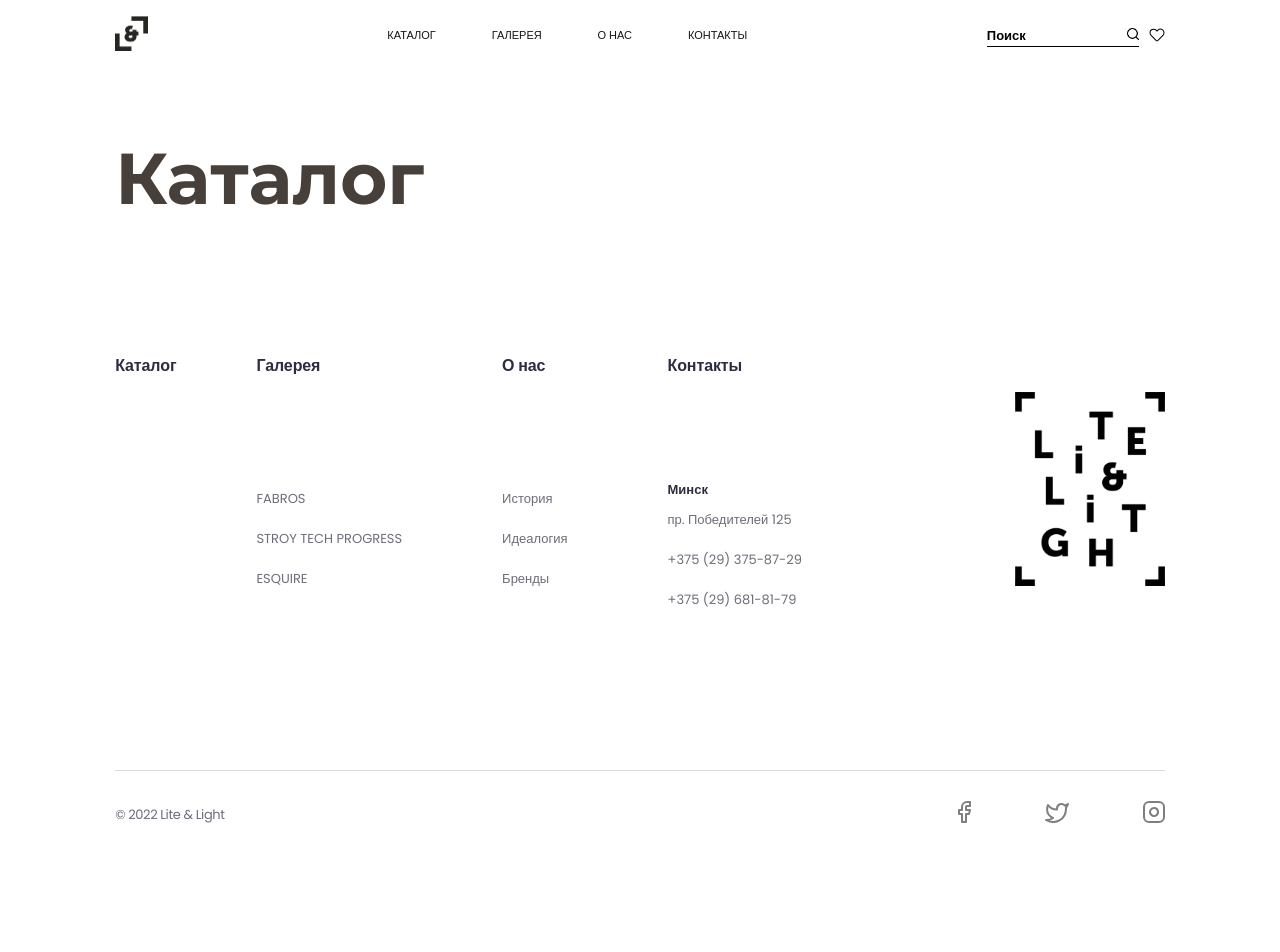
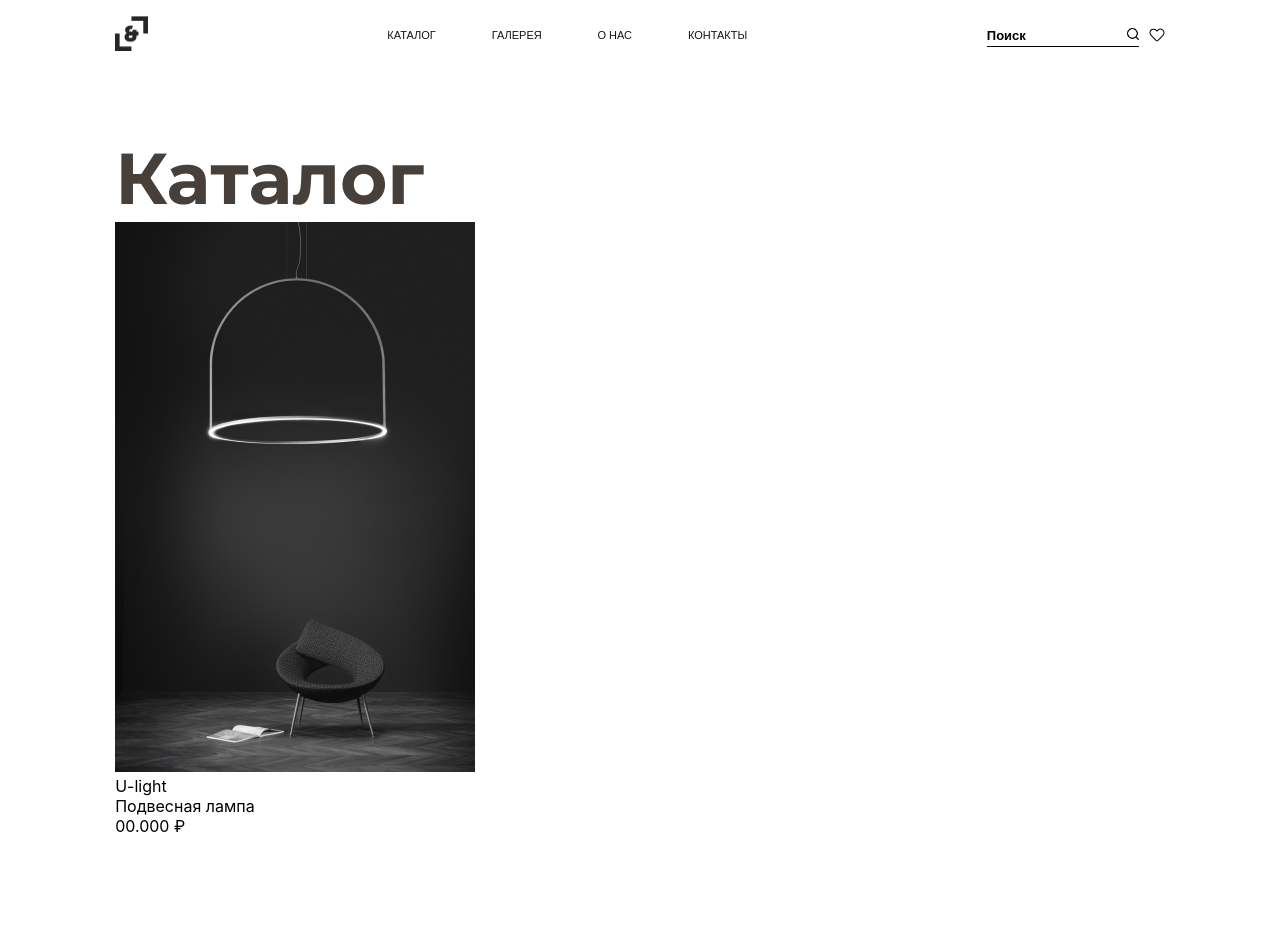
Before and after one commit to LexaMart/Lite_and_Light, a React (Create React App) app: page /catalog in a window 1280 px wide. Shown: the top 952 px of the page. Before the commit the page ends 909 px from the top, so only its background shows below. Built offline with nearby package versions, Linux system fonts and the light colour scheme.

Commit message:
add catalog items

```diff
--- /dev/null
+++ b/src/components/catalogTable/catalogItem/index.js
@@ -0,0 +1,20 @@
+import React from "react";
+import "./index.css";
+
+export const CatalogItem = ({ ...props }) => {
+  return (
+    <div className="catalog-table-item">
+      <img className="catalog-table-item-img" src={props.image}></img>
+      <div className="catalog-table-item-box">
+        <div className="catalog-table-item-desk">
+          <p className="catalog-table-item-desk-title">{props.title}</p>
+          <p className="catalog-table-item-desk-subtitle">{props.subtitle}</p>
+        </div>
+        <div className="catalog-table-item-info">
+          <div className="catalog-table-item-info-price">{props.price}</div>
+          <svg></svg>
+        </div>
+      </div>
+    </div>
+  );
+};
--- /dev/null
+++ b/src/components/catalogTable/index.js
@@ -0,0 +1,21 @@
+import React from "react";
+import { CatalogItem } from "./catalogItem";
+import { products } from "../../data/products";
+import "./index.css";
+
+export const CatalogTable = ({ ...props }) => {
+  return (
+    <div className="catalog-table">
+      {products.map((product, idx) => (
+        <div key={idx} className="catalog-item-wrapper">
+          <CatalogItem
+            title={product.title}
+            subtitle={product.subtitle}
+            image={product.image}
+            price={product.price}
+          />
+        </div>
+      ))}
+    </div>
+  );
+};
--- a/src/data/products.js
+++ b/src/data/products.js
@@ -1,194 +1,218 @@
-import { img1 } from "../assets/catalogImages/img1.png";
-import { img2 } from "../assets/catalogImages/img2.png";
-import { img3 } from "../assets/catalogImages/img3.png";
-import { img4 } from "../assets/catalogImages/img4.png";
-import { img5 } from "../assets/catalogImages/img5.png";
-import { img6 } from "../assets/catalogImages/img6.png";
-import { img7 } from "../assets/catalogImages/img7.png";
-import { img8 } from "../assets/catalogImages/img8.png";
-import { img9 } from "../assets/catalogImages/img9.png";
-import { img10 } from "../assets/catalogImages/img10.png";
-import { img11 } from "../assets/catalogImages/img11.png";
-import { img12 } from "../assets/catalogImages/img12.png";
-import { img13 } from "../assets/catalogImages/img13.png";
-import { img14 } from "../assets/catalogImages/img14.png";
-import { img15 } from "../assets/catalogImages/img15.png";
-import { img16 } from "../assets/catalogImages/img16.png";
-import { img17 } from "../assets/catalogImages/img17.png";
-import { img18 } from "../assets/catalogImages/img18.png";
-import { img19 } from "../assets/catalogImages/img19.png";
-import { img20 } from "../assets/catalogImages/img20.png";
-import { img21 } from "../assets/catalogImages/img21.png";
-import { img22 } from "../assets/catalogImages/img22.png";
-import { img23 } from "../assets/catalogImages/img23.png";
-import { img24 } from "../assets/catalogImages/img24.png";
+import img1 from "../assets/catalogImages/img1.png";
+import img2 from "../assets/catalogImages/img2.png";
+import img3 from "../assets/catalogImages/img3.png";
+import img4 from "../assets/catalogImages/img4.png";
+import img5 from "../assets/catalogImages/img5.png";
+import img6 from "../assets/catalogImages/img6.png";
+import img7 from "../assets/catalogImages/img7.png";
+import img8 from "../assets/catalogImages/img8.png";
+import img9 from "../assets/catalogImages/img9.png";
+import img10 from "../assets/catalogImages/img10.png";
+import img11 from "../assets/catalogImages/img11.png";
+import img12 from "../assets/catalogImages/img12.png";
+import img13 from "../assets/catalogImages/img13.png";
+import img14 from "../assets/catalogImages/img14.png";
+import img15 from "../assets/catalogImages/img15.png";
+import img16 from "../assets/catalogImages/img16.png";
+import img17 from "../assets/catalogImages/img17.png";
+import img18 from "../assets/catalogImages/img18.png";
+import img19 from "../assets/catalogImages/img19.png";
+import img20 from "../assets/catalogImages/img20.png";
+import img21 from "../assets/catalogImages/img21.png";
+import img22 from "../assets/catalogImages/img22.png";
+import img23 from "../assets/catalogImages/img23.png";
+import img24 from "../assets/catalogImages/img24.png";
 
 export const products = [
   {
     name: "U-light",
     id: "0001",
-    paragraphs: ["U-light", "Подвесная лампа"],
+    title: "U-light",
+    subtitle: "Подвесная лампа",
     image: [img1],
     price: "00.000 ₽",
   },
   {
     name: "U-light",
     id: "0002",
-    paragraphs: ["U-light", "Подвесная лампа"],
+    title: "U-light",
+    subtitle: "Подвесная лампа",
     image: [img2],
     price: "00.000 ₽",
   },
   {
     name: "U-light Acoustic",
     id: "0003",
-    paragraphs: ["U-light Acoustic", "Подвесная лампа"],
+    title: "U-light Acoustic",
+    subtitle: "Подвесная лампа",
     image: [img3],
     price: "00.000 ₽",
   },
   {
     name: "U-light Acoustic",
     id: "0004",
-    paragraphs: ["U-light Acoustic", "Настенная лампа"],
+    title: "U-light Acoustic",
+    subtitle: "Настенная лампа",
     image: [img4],
     price: "00.000 ₽",
   },
   {
     name: "U-light Acoustic",
     id: "0005",
-    paragraphs: ["U-light Acoustic", "Настенная лампа"],
+    title: "U-light Acoustic",
+    subtitle: "Настенная лампа",
     image: [img5],
     price: "00.000 ₽",
   },
   {
     name: "Hoops",
     id: "0006",
-    paragraphs: ["Hoops", "Потолочная лампа"],
+    title: "Hoops",
+    subtitle: "Потолочная лампа",
     image: [img6],
     price: "00.000 ₽",
   },
   {
     name: "Hoops",
     id: "0007",
-    paragraphs: ["Hoops", "Подвесная лампа"],
+    title: "Hoops",
+    subtitle: "Подвесная лампа",
     image: [img7],
     price: "00.000 ₽",
   },
   {
     name: "Wireflow",
     id: "0008",
-    paragraphs: ["Wireflow", "Подвесная лампа"],
+    title: "Wireflow",
+    subtitle: "Подвесная лампа",
     image: [img8],
     price: "00.000 ₽",
   },
   {
     name: "Wireflow Chandelier",
     id: "0009",
-    paragraphs: ["Wireflow Chandelier", "Подвесная лампа"],
+    title: "Wireflow Chandelier",
+    subtitle: "Подвесная лампа",
     image: [img9],
     price: "00.000 ₽",
   },
   {
     name: "Wireflow li neal",
     id: "0010",
-    paragraphs: ["Wireflow li neal", "Подвесная лампа"],
+    title: "Wireflow li neal",
+    subtitle: "Подвесная лампа",
     image: [img10],
     price: "00.000 ₽",
   },
   {
     name: "Wireflow free-form",
     id: "0011",
-    paragraphs: ["Wireflow free-form", "Подвесная лампа"],
+    title: "Wireflow free-form",
+    subtitle: "Подвесная лампа",
     image: [img11],
     price: "00.000 ₽",
   },
   {
     name: "Duo",
     id: "0012",
-    paragraphs: ["Duo", "Потолочная лампа"],
+    title: "Duo",
+    subtitle: "Потолочная лампа",
     image: [img12],
     price: "00.000 ₽",
   },
   {
     name: "Palma",
     id: "0013",
-    paragraphs: ["Palma", "Подвесная лампа"],
+    title: "Palma",
+    subtitle: "Подвесная лампа",
     image: [img13],
     price: "00.000 ₽",
   },
   {
     name: "Palma",
     id: "0014",
-    paragraphs: ["Palma", "Настенная лампа"],
+    title: "Palma",
+    subtitle: "Настенная лампа",
     image: [img14],
     price: "00.000 ₽",
   },
   {
     name: "Palma",
     id: "0015",
-    paragraphs: ["Palma", "Настольная лампа"],
+    title: "Palma",
+    subtitle: "Настольная лампа",
     image: [img15],
     price: "00.000 ₽",
   },
   {
     name: "Palma",
     id: "0016",
-    paragraphs: ["Palma", "Подвесная лампа"],
+    title: "Palma",
+    subtitle: "Подвесная лампа",
     image: [img16],
     price: "00.000 ₽",
   },
   {
     name: "Link",
     id: "0017",
-    paragraphs: ["Link", "Потолочная лампа"],
+    title: "Link",
+    subtitle: "Потолочная лампа",
     image: [img17],
     price: "00.000 ₽",
   },
   {
     name: "BuzziShade Square",
     id: "0018",
-    paragraphs: ["BuzziShade Square", "Подвесная лампа"],
+    title: "BuzziShade Square",
+    subtitle: "Подвесная лампа",
     image: [img18],
     price: "00.000 ₽",
   },
   {
     name: "BuzziShade",
     id: "0019",
-    paragraphs: ["BuzziShade", "Подвесная лампа"],
+    title: "BuzziShade",
+    subtitle: "Подвесная лампа",
     image: [img19],
     price: "00.000 ₽",
   },
   {
     name: "BuzziProp",
     id: "0020",
-    paragraphs: ["BuzziProp", "Подвесная лампа"],
+    title: "BuzziProp",
+    subtitle: "Подвесная лампа",
     image: [img20],
     price: "00.000 ₽",
   },
   {
     name: "BuzziDisk",
     id: "0021",
-    paragraphs: ["BuzziDisk", "Подвесная лампа"],
+    title: "BuzziDisk",
+    subtitle: "Подвесная лампа",
     image: [img21],
     price: "00.000 ₽",
   },
   {
     name: "BuzziTrom",
     id: "0022",
-    paragraphs: ["BuzziTrom", "Подвесная лампа"],
+    title: "BuzziTrom",
+    subtitle: "Подвесная лампа",
     image: [img22],
     price: "00.000 ₽",
   },
   {
     name: "BuzziZepp Light",
     id: "0023",
-    paragraphs: ["BuzziZepp Light", "Подвесная лампа"],
+    title: "BuzziZepp Light",
+    subtitle: "Подвесная лампа",
     image: [img23],
     price: "00.000 ₽",
   },
   {
     name: "BuzziZepp Light",
     id: "0024",
-    paragraphs: ["BuzziZepp Light", "Подвесная лампа"],
+    title: "BuzziZepp Light",
+    subtitle: "Подвесная лампа",
     image: [img24],
     price: "00.000 ₽",
   },
--- a/src/pages/catalog/index.js
+++ b/src/pages/catalog/index.js
@@ -1,6 +1,7 @@
 import React, { useEffect } from "react";
 import { useDispatch, useSelector } from "react-redux/es/exports";
 import { exampleAction } from "../../store/reducers";
+import { CatalogTable } from "../../components/catalogTable";
 import "./index.css";
 
 export const Catalog = ({ ...props }) => {
@@ -16,6 +17,7 @@ export const Catalog = ({ ...props }) => {
   return (
     <div className="catalog">
       <p className="catalog-title">Каталог</p>
+      <CatalogTable />
     </div>
   );
 };
```
Also changed, not shown: src/components/catalogTable/catalogItem/index.css (added), src/components/catalogTable/index.css (added).
